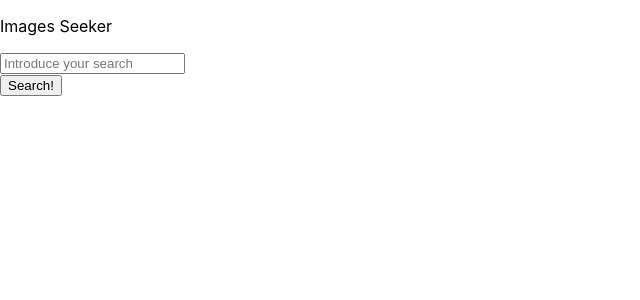
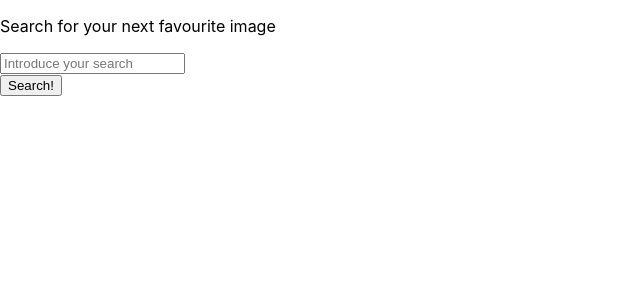
Before and after one commit to valery2590/images_seeker, a React (Create React App) app: page / in a window 1280 px wide. Shown: the top 300 px of the page, without its empty margins (0-640 px from the left). Built offline with nearby package versions, Linux system fonts and the light colour scheme.

Commit message:
title changed

```diff
--- a/src/components/ImageBanner.js
+++ b/src/components/ImageBanner.js
@@ -3,7 +3,7 @@ import React from 'react';
 const ImageBanner = () => {
     return (
         <div>
-            <p>Images Seeker</p>
+            <p>Search for your next favourite image</p>
         </div>
     );
 };
```
